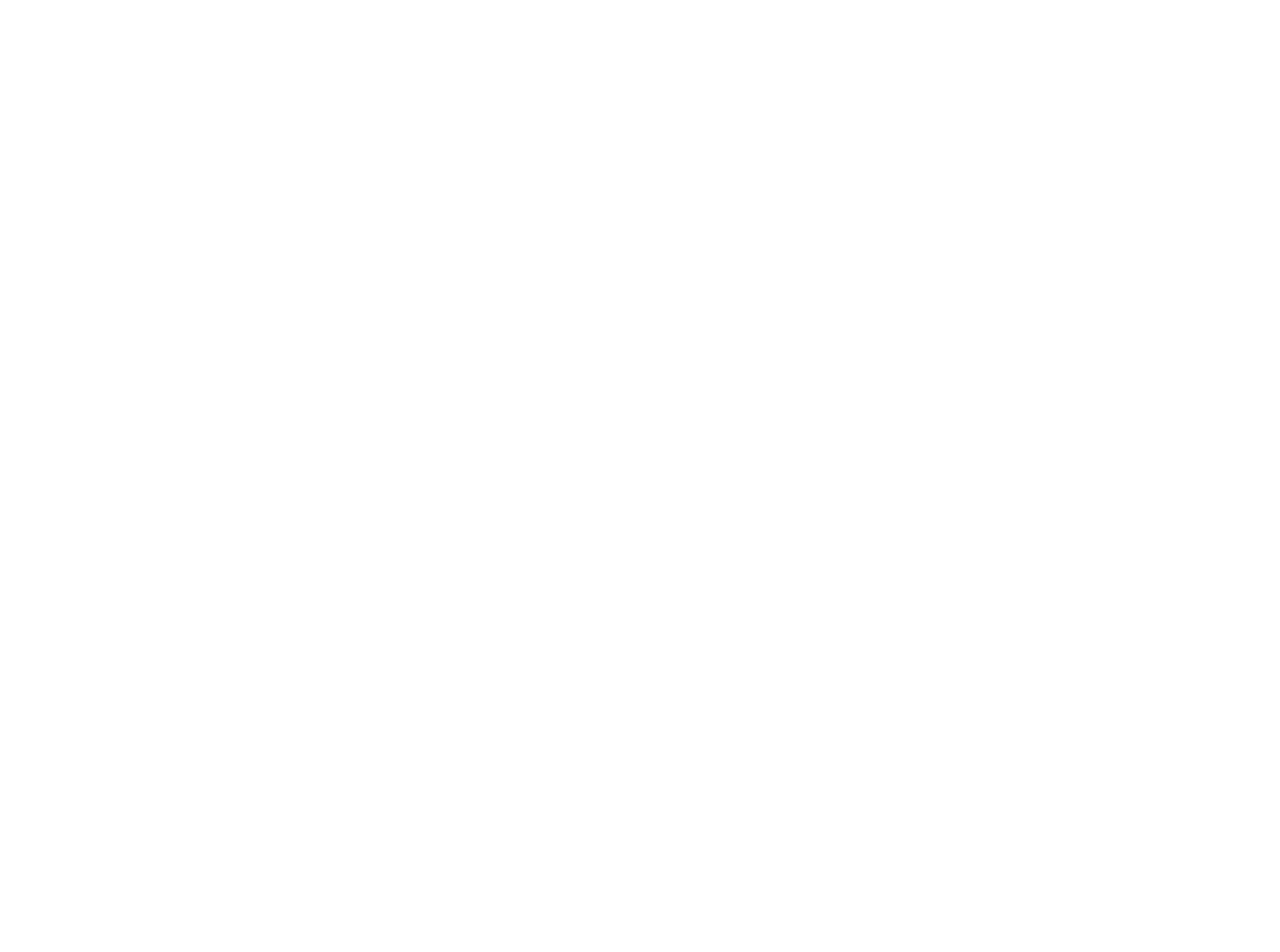
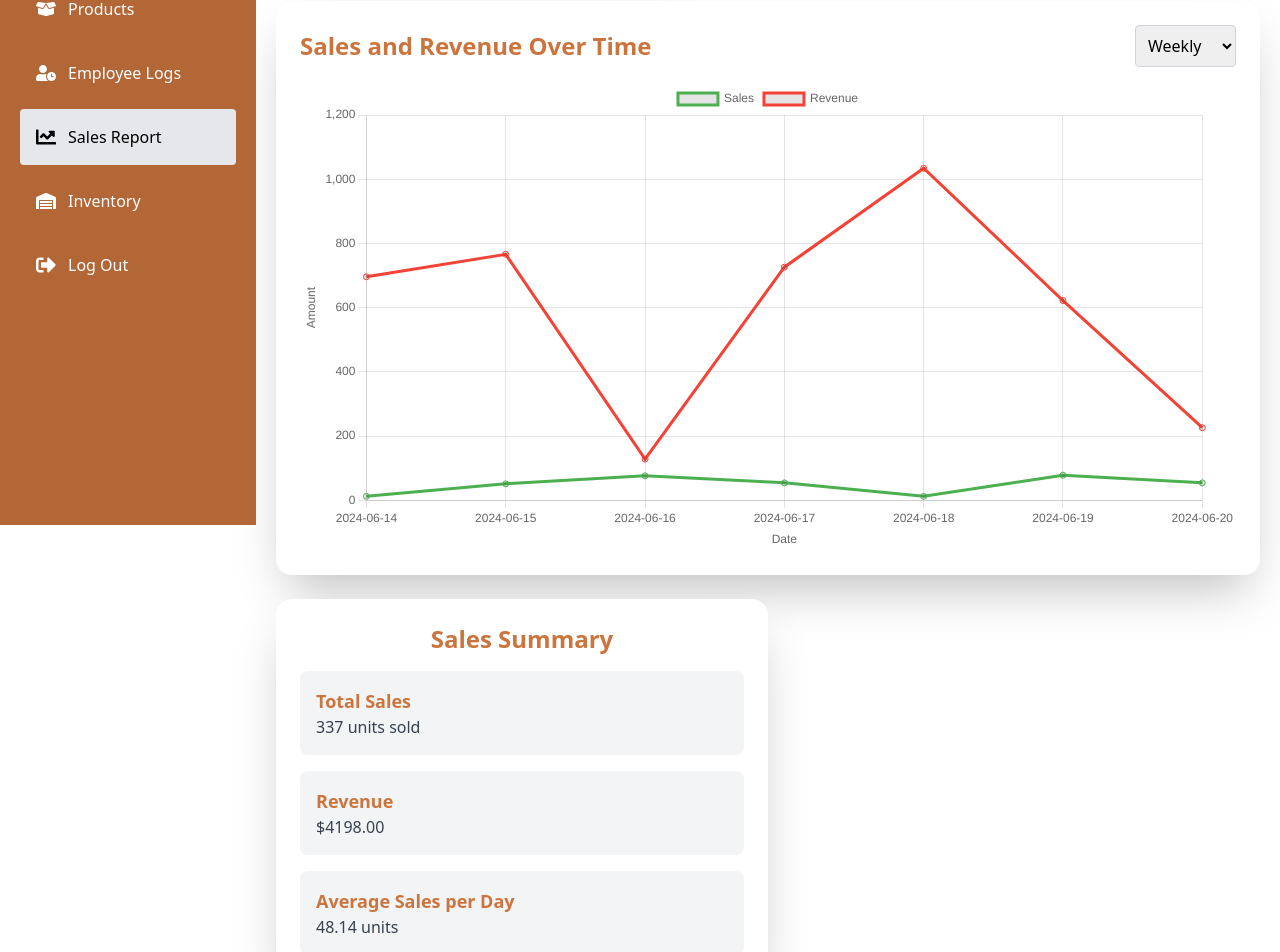
Before and after one commit to zekiro-ox/Cafe-Lokl, a React (Vite) app: page /sales-report in a window 1280 px wide. Before the commit this address had no page. Shown: the part 275-1227 px from the top of the page. Before the commit the page ends 800 px from the top, so only its background shows below. Built offline with nearby package versions, Linux system fonts and the light colour scheme.

Commit message:
Sales Report Added

```diff
--- a/package.json
+++ b/package.json
@@ -10,7 +10,10 @@
     "preview": "vite preview"
   },
   "dependencies": {
+    "chart.js": "^4.4.3",
+    "date-fns": "^3.6.0",
     "react": "^18.2.0",
+    "react-chartjs-2": "^5.2.0",
     "react-dom": "^18.2.0",
     "react-icons": "^5.2.1",
     "react-router-dom": "^6.23.1"
--- a/src/App.jsx
+++ b/src/App.jsx
@@ -4,6 +4,18 @@
 import Dashboard from "./Dashboard";
 import ProductPage from "./ProductPage";
 import EmployeeLog from "./EmployeeLogs";
+import SalesReport from "./SalesReport";
+
+// Generate more dummy data for the past 60 days
+const salesData = Array.from({ length: 60 }, (_, i) => {
+  const date = new Date();
+  date.setDate(date.getDate() - i);
+  return {
+    date: date.toISOString().split("T")[0],
+    sales: Math.floor(Math.random() * 100) + 1,
+    revenue: Math.floor(Math.random() * 1000) + 100,
+  };
+}).reverse();
 
 function App() {
   return (
@@ -13,6 +25,10 @@
         <Route path="/dashboard" element={<Dashboard />} />
         <Route path="/products" element={<ProductPage />} />
         <Route path="/employee-logs" element={<EmployeeLog />} />
+        <Route
+          path="/sales-report"
+          element={<SalesReport salesData={salesData} />}
+        />
       </Routes>
     </Router>
   );
--- /dev/null
+++ b/src/SalesReport.jsx
@@ -0,0 +1,141 @@
+import React, { useState, useEffect } from "react";
+import Sidebar from "./Sidebar";
+import { Line } from "react-chartjs-2";
+import "chart.js/auto";
+import { subDays, format } from "date-fns"; // Import date-fns for date manipulation
+
+const SalesReport = ({ salesData }) => {
+  const [filter, setFilter] = useState("weekly");
+  const [filteredSalesData, setFilteredSalesData] = useState([]);
+
+  useEffect(() => {
+    const today = new Date();
+    const filteredData = salesData.filter((item) => {
+      const itemDate = new Date(item.date);
+      if (filter === "weekly") {
+        return itemDate >= subDays(today, 7);
+      } else if (filter === "monthly") {
+        return itemDate >= subDays(today, 30);
+      }
+      return true;
+    });
+    setFilteredSalesData(filteredData);
+  }, [filter, salesData]);
+
+  const totalSales = filteredSalesData.reduce(
+    (acc, item) => acc + item.sales,
+    0
+  );
+  const totalRevenue = filteredSalesData.reduce(
+    (acc, item) => acc + item.revenue,
+    0
+  );
+  const averageSalesPerDay = totalSales / filteredSalesData.length;
+
+  const chartData = {
+    labels: filteredSalesData.map((item) =>
+      format(new Date(item.date), "yyyy-MM-dd")
+    ),
+    datasets: [
+      {
+        label: "Sales",
+        data: filteredSalesData.map((item) => item.sales),
+        borderColor: "#4caf50",
+        fill: false,
+      },
+      {
+        label: "Revenue",
+        data: filteredSalesData.map((item) => item.revenue),
+        borderColor: "#f44336",
+        fill: false,
+      },
+    ],
+  };
+
+  const chartOptions = {
+    responsive: true,
+    scales: {
+      x: {
+        title: {
+          display: true,
+          text: "Date",
+        },
+      },
+      y: {
+        title: {
+          display: true,
+          text: "Amount",
+        },
+        beginAtZero: true,
+      },
+    },
+  };
+
+  return (
+    <div className="flex flex-col lg:flex-row min-h-screen">
+      <Sidebar />
+      <div className="flex-1 flex flex-col pt-16 pr-5 pl-5 pb-5 lg:ml-64">
+        <div className="bg-gradient-to-r from-brown-500 to-brown-400 p-6 rounded-t-2xl">
+          <div className="bg-white p-8 rounded-2xl shadow-2xl w-full lg:w-96">
+            <h2 className="text-3xl mb-4 text-center font-bold text-brown-500">
+              Sales Report
+            </h2>
+            <p className="text-gray-700 text-center">
+              Overview of sales and revenue.
+            </p>
+          </div>
+        </div>
+
+        <div className="bg-white p-6 rounded-2xl shadow-2xl mt-6">
+          <div className="flex justify-between items-center mb-4">
+            <h3 className="text-2xl font-bold text-brown-500">
+              Sales and Revenue Over Time
+            </h3>
+            <select
+              value={filter}
+              onChange={(e) => setFilter(e.target.value)}
+              className="p-2 border border-gray-300 rounded"
+            >
+              <option value="weekly">Weekly</option>
+              <option value="monthly">Monthly</option>
+            </select>
+          </div>
+          <Line data={chartData} options={chartOptions} />
+        </div>
+
+        <div className="flex flex-col lg:flex-row mt-6 space-y-6 lg:space-x-6 lg:space-y-0">
+          <div className="bg-white p-6 rounded-2xl shadow-2xl w-full lg:w-1/2">
+            <h3 className="text-2xl mb-4 text-center font-bold text-brown-500">
+              Sales Summary
+            </h3>
+            <div className="space-y-4">
+              <div className="bg-gray-100 p-4 rounded-lg">
+                <h4 className="text-lg font-semibold text-brown-500">
+                  Total Sales
+                </h4>
+                <p className="text-gray-700">{totalSales} units sold</p>
+              </div>
+              <div className="bg-gray-100 p-4 rounded-lg">
+                <h4 className="text-lg font-semibold text-brown-500">
+                  Revenue
+                </h4>
+                <p className="text-gray-700">${totalRevenue.toFixed(2)}</p>
+              </div>
+              <div className="bg-gray-100 p-4 rounded-lg">
+                <h4 className="text-lg font-semibold text-brown-500">
+                  Average Sales per Day
+                </h4>
+                <p className="text-gray-700">
+                  {averageSalesPerDay.toFixed(2)} units
+                </p>
+              </div>
+            </div>
+          </div>
+          {/* Additional content can go here */}
+        </div>
+      </div>
+    </div>
+  );
+};
+
+export default SalesReport;
```
Also changed, not shown: 1 other file (tests, documents, lock files or other folders).
